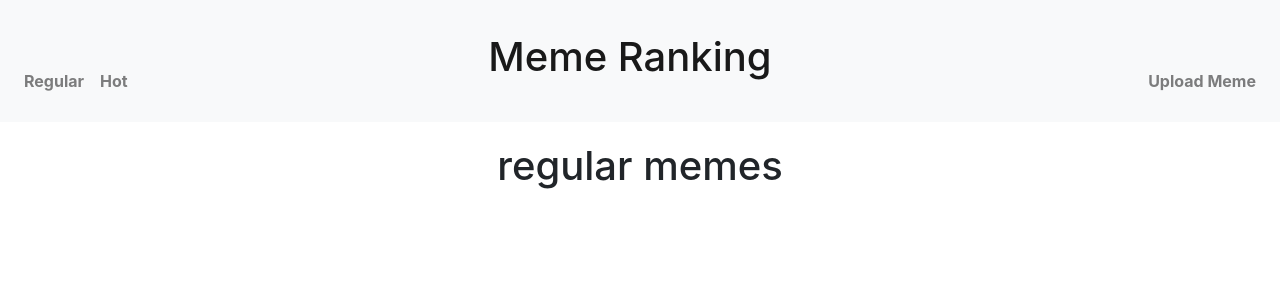
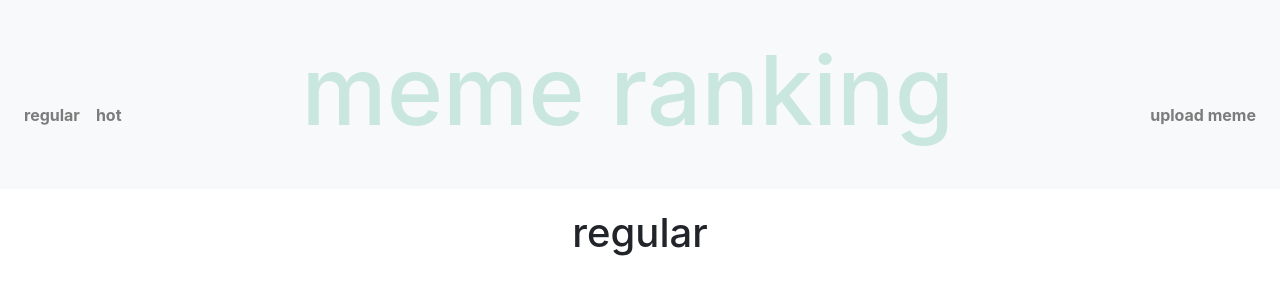
Before and after one commit to prrrffrrrp/wsb_react-meme_app, a React (Create React App) app: page / in a window 1280 px wide. Shown: the top 304 px of the page. Built offline with nearby package versions, Linux system fonts and the light colour scheme.

Commit message:
Replace Hot and Regular components with MemePageComponent and MemeRouterComponent
Minor css improvements

```diff
--- a/src/App.css
+++ b/src/App.css
@@ -23,7 +23,7 @@ form{
     margin: 5% 15%;
 }
 
-h1 {
+h1, h4{
     padding: 20px;
     text-align: center;
 }
@@ -34,13 +34,16 @@ h1 {
 
 .navbar-brand {
     text-align: center;
-    font-size: 2rem !important;
+}
+
+.navbar-brand h1 {
+    font-size: 6rem;
+    color: #C9E7DF;
 }
 
 .navbar-item {
     padding: 20px;
     margin-top: 2.5rem;
-    color: gray;
     text-decoration: none;
     text-size-adjust: 2rem;
     font-weight: bold;
--- a/src/App.js
+++ b/src/App.js
@@ -3,10 +3,9 @@ import Navbar from 'react-bootstrap/Navbar'
 import Nav from 'react-bootstrap/Nav'
 import './App.css';
 
-import Error from './components/error-component';
-import Hot from './components/hot-component';
-import Regular from './components/regular-component';
-import UploadMeme from './components/upload-meme-component';
+import Error from './components/ErrorComponent';
+import MemeRouter from './components/MemeRouterComponent';
+import UploadMeme from './components/UploadMemeComponent';
 
 
 function App() {
@@ -18,14 +17,14 @@ function App() {
                 <Navbar.Collapse id="basic-navbar-nav">
 
                     <Nav className="mr-auto">
-                        <NavLink className='nav-link navbar-item' to="/regular">Regular</NavLink>
-                        <NavLink className='nav-link navbar-item' to="/hot">Hot</NavLink>
+                        <NavLink className='nav-link navbar-item' to="/regular">regular</NavLink>
+                        <NavLink className='nav-link navbar-item' to="/hot">hot</NavLink>
                     </Nav>
 
-                    <Navbar.Brand className='brand'><h1>Meme Ranking</h1></Navbar.Brand>
+                    <Navbar.Brand className='brand'><h1>meme ranking</h1></Navbar.Brand>
 
                     <Nav className="ml-auto nav-pages-right">
-                        <NavLink className='nav-link navbar-item' to="/upload-meme">Upload Meme</NavLink>
+                        <NavLink className='nav-link navbar-item' to="/upload-meme">upload meme</NavLink>
                     </Nav>
 
                 </Navbar.Collapse>
@@ -33,11 +32,11 @@ function App() {
             </Navbar>
                 <Switch>
                     <Route exact path={['/', '/regular']}>
-                        <Regular />
+                        <MemeRouter route={'regular'} />
                     </Route>
 
                     <Route exact path='/hot'>
-                        <Hot />
+                        <MemeRouter route={'hot'} />
                     </Route>
 
                     <Route exact path='/upload-meme'>
--- a/src/components/meme-card-component.js
+++ b/src/components/MemeCardComponent.js
@@ -29,8 +29,8 @@ export default function MemeCard(props) {
                     <Card.Title>{props.meme.title}</Card.Title>
                     <Card.Img variant="top" src={props.meme.img}/>
                     <Card.Text>Upvotes: {props.meme.upvotes}  Downvotes: {props.meme.downvotes}</Card.Text>
-                    <Button variant="secondary" className="btn btn-vote-up" onClick={() => handleVote('up')}> + </Button>
-                    <Button variant="secondary" className="btn btn-vote-down" onClick={() => handleVote('down')}> - </Button>
+                    <Button variant="secondary" onClick={() => handleVote('up')}> + </Button>
+                    <Button variant="secondary" onClick={() => handleVote('down')}> - </Button>
                 </Card.Body>
             </Card>
 }
--- /dev/null
+++ b/src/components/MemePageComponent.js
@@ -0,0 +1,21 @@
+import CardColumns from 'react-bootstrap/CardColumns';
+import MemeCard from "./MemeCardComponent";
+
+
+export default function MemePage({memes, route}) {
+    if (memes.length) {
+        return  <div>
+                <h1>{route}</h1>
+                    <CardColumns>
+                        {
+                            memes.map((m, i) => (<MemeCard key={i} meme={m} />))
+                        }
+                    </CardColumns>
+                </div>
+    } else {
+        return <div>
+                <h1>{route}</h1>
+                    <h4>There is no {route} memes at this moment</h4>
+                </div>
+        }
+}
--- /dev/null
+++ b/src/components/MemeRouterComponent.js
@@ -0,0 +1,14 @@
+import { useSelector } from "react-redux";
+import MemePage from "./MemePageComponent";
+
+
+export default function MemeRouter({route}) {
+    const hotMemes = useSelector(state => Object.values(state).filter(m => Number(m.upvotes - m.downvotes) >= 5));
+    const regularMemes = useSelector(state => Object.values(state).filter(m => Number(m.upvotes - m.downvotes) < 5));
+
+    if (route === 'hot') {
+        return <MemePage memes={hotMemes} route={route}/>
+    } else {
+        return <MemePage memes={regularMemes} route={route}/>
+    }
+};
--- a/src/components/upload-meme-component.js
+++ b/src/components/UploadMemeComponent.js
@@ -3,7 +3,7 @@ import Form from 'react-bootstrap/Form'
 import { useState } from 'react';
 import { useDispatch, useSelector } from "react-redux";
 
-import ShowSuccessMessage from "./show-success-component"
+import ShowSuccessMessage from "./ShowSuccessComponent"
 
 
 export default function UploadMeme() {
@@ -46,7 +46,7 @@ export default function UploadMeme() {
     }
 
     return <div>
-        <h1>Upload your own memes</h1>
+        <h1>upload your own memes</h1>
         <Form onSubmit={handleAddMeme}>
             <Form.Group controlId="formTitle">
                 <Form.Label>title:</Form.Label>
@@ -67,7 +67,7 @@ export default function UploadMeme() {
                     value={formData.url}
                     onChange={handleFormData}/>
             </Form.Group>
-            <Button type="submit" variant="light">Submit</Button>
+            <Button type="submit" variant="light">submit</Button>
             <ShowSuccessMessage showSuccess={showSuccess}/>
         </Form>
 
--- a/src/components/header-component.js
+++ /dev/null
@@ -1,5 +0,0 @@
-export default function Header() {
-    return <div>
-        <h1>MEMES RANKING</h1>
-    </div>
-}
--- a/src/components/hot-component.js
+++ /dev/null
@@ -1,25 +0,0 @@
-import CardColumns from 'react-bootstrap/CardColumns'
-import { useSelector } from "react-redux";
-
-import MemeCard from "./meme-card-component"
-
-
-export default function Hot() {
-    const hotMemes = useSelector(state => Object.values(state).filter(m => Number(m.upvotes - m.downvotes) >= 5));
-
-    if (hotMemes.length) {
-    return  <div>
-            <h1>hot memes</h1>
-            <CardColumns>
-                {
-                    hotMemes.map((m, i) => (<MemeCard key={i} meme={m} />))
-                }
-            </CardColumns>
-            </div>
-    } else {
-    return <div>
-                <h1>HOT</h1>
-                <h4>There is no HOT MEMES at this moment</h4>
-            </div>
-    }
-}
--- a/src/components/regular-component.js
+++ /dev/null
@@ -1,25 +0,0 @@
-import CardColumns from 'react-bootstrap/CardColumns'
-import { useSelector } from "react-redux";
-
-import MemeCard from "./meme-card-component"
-
-
-export default function Regular() {
-    const regularMemes = useSelector(state => Object.values(state).filter(m => Number(m.upvotes - m.downvotes) < 5));
-
-    if (regularMemes.length) {
-        return  <div>
-                <h1>regular memes</h1>
-                <CardColumns>
-                    {
-                        regularMemes.map((m, i) => (<MemeCard key={i} meme={m} />))
-                    }
-                </CardColumns>
-                </div>
-    } else {
-       return <div>
-            <h1>REGULAR</h1>
-            <h4>There are no REGULAR MEMES at this moment</h4>
-        </div>
-    }
-}
```
Also changed, not shown: src/components/ErrorComponent.js (renamed from src/components/error-component.js), src/components/ShowSuccessComponent.js (renamed from src/components/show-success-component.js).
